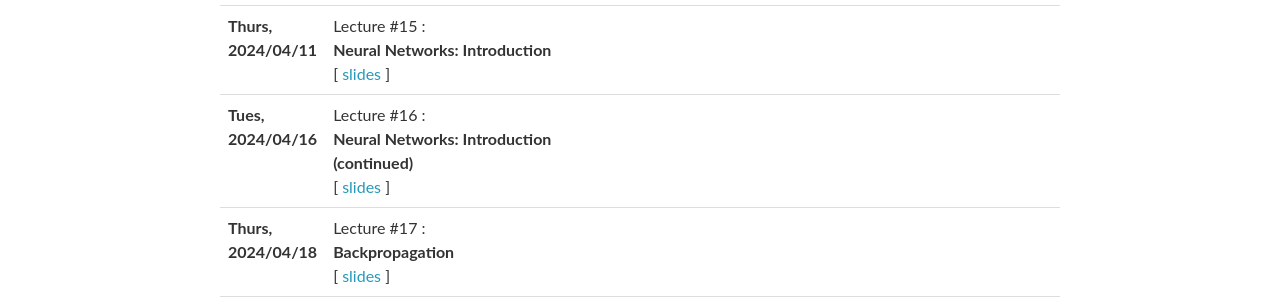
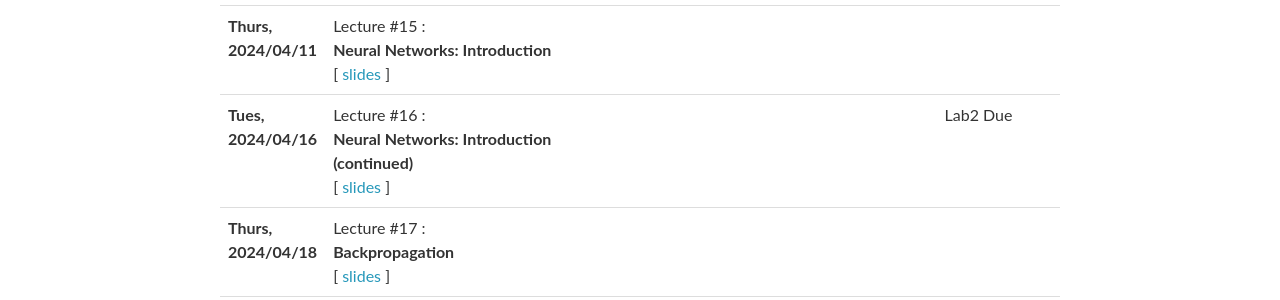
Before and after one commit to SEUML/ml-spring-2024, a Jekyll site: the page built from _pages/lectures.md, in a window 1280 px wide and 900 px high, scrolled down 1484 px. Shown: the part 155-455 px from the top of the window. Built offline with Jekyll 4.4.1, drawn with Linux system fonts in a browser that asks for light colours; nearby versions of some CDN libraries; comment, search, counter and statistics services are not loaded.

Commit message:
first commit

```diff
--- a/_data/lectures.yml
+++ b/_data/lectures.yml
@@ -135,7 +135,7 @@
     <strong> Neural Networks: Introduction (continued) </strong>
   slides: "../assets/slides/lecture7.pdf"
   readings:
-  logistics:
+  logistics: Lab2 Due
 
 - date: Thurs, 2024/04/18
   title: >
```
